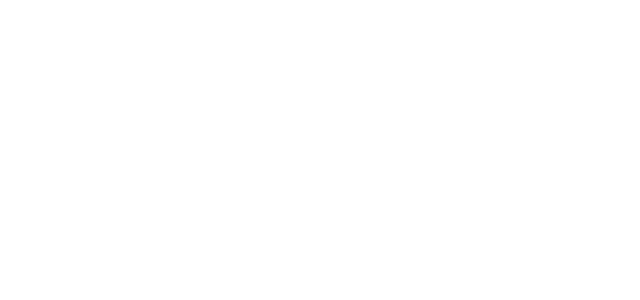
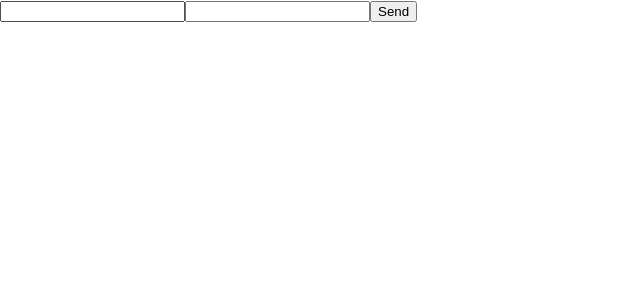
Before and after one commit to SherOnDale/vargas, a Nuxt app: page /send in a window 1280 px wide. Before the commit this address had no page. Shown: the top 300 px of the page, without its empty margins (0-640 px from the left). Built offline with nearby package versions, Linux system fonts and the light colour scheme.

Commit message:
create a send form

```diff
--- /dev/null
+++ b/pages/send.vue
@@ -0,0 +1,18 @@
+<template>
+  <form>
+    <label for="address">
+      <input id="address" type="text">
+    </label>
+    <label for="amount">
+      <input id="amount" type="text">
+    </label>
+    <input type="submit" value="Send">
+  </form>
+</template>
+
+<script>
+export default {}
+</script>
+
+<style>
+</style>
```
Also changed, not shown: .eslintrc.js.
